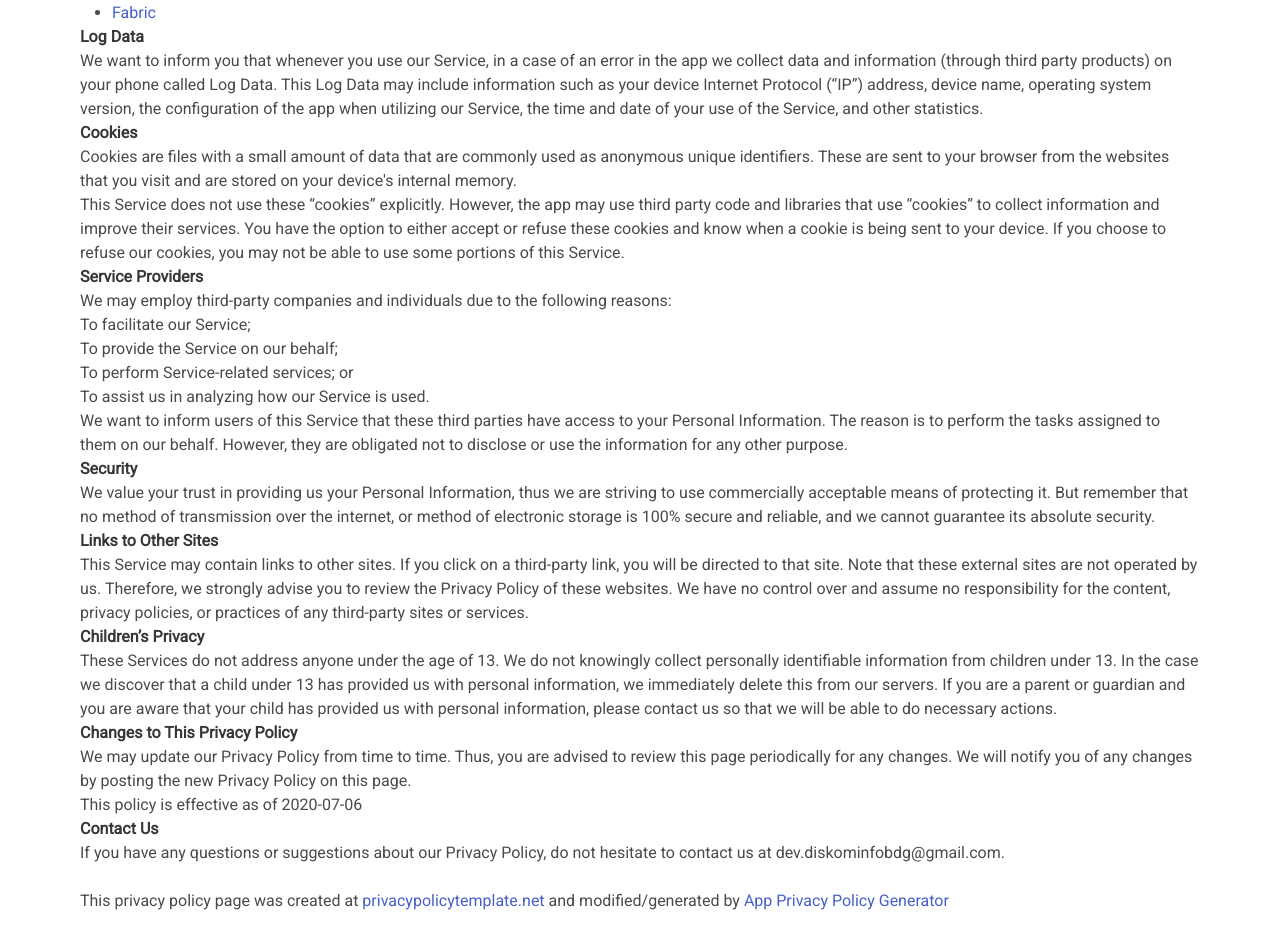
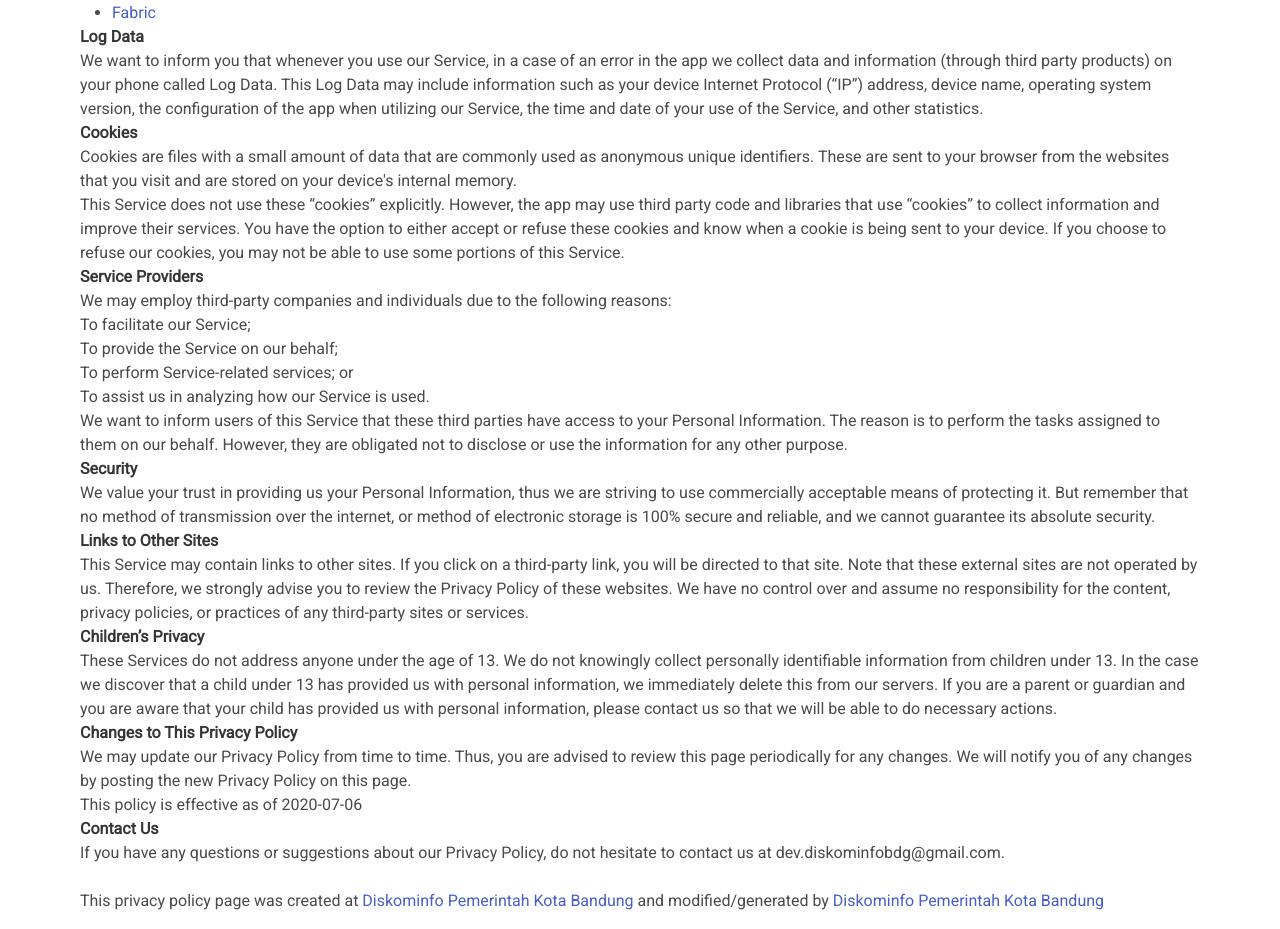
Before and after one commit to diskominfobdgjabar/privacy-policy-arimbibandung, a plain HTML site: page index.html in a window 1280 px wide. Shown: the part 531-1460 px from the top of the page. Drawn offline with nearby package versions, Linux system fonts and the light colour scheme.

Commit message:
Update index.html

```diff
--- a/index.html
+++ b/index.html
@@ -212,19 +212,16 @@
     </p>
     <p>
       <br />
+    </p>
+
+    <p>
       This privacy policy page was created at
-      <a
-        href="https://privacypolicytemplate.net"
-        target="_blank"
-        rel="noopener noreferrer"
-        >privacypolicytemplate.net</a
+      <a href="https://diskominfo.bandung.go.id/" target="_blank"
+        >Diskominfo Pemerintah Kota Bandung</a
       >
       and modified/generated by
-      <a
-        href="https://app-privacy-policy-generator.firebaseapp.com/"
-        target="_blank"
-        rel="noopener noreferrer"
-        >App Privacy Policy Generator</a
+      <a href="https://diskominfo.bandung.go.id/" target="_blank"
+        >Diskominfo Pemerintah Kota Bandung</a
       >
     </p>
   </body>
```
